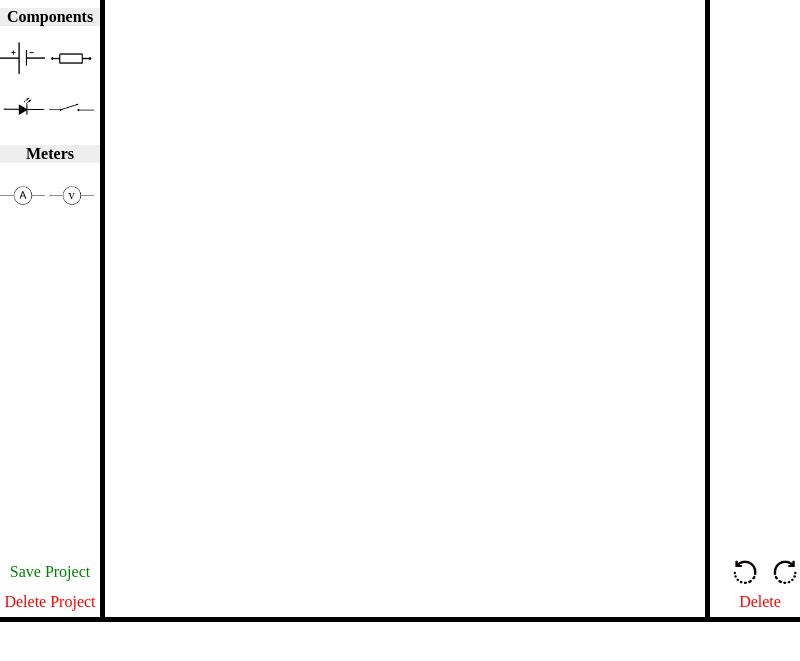
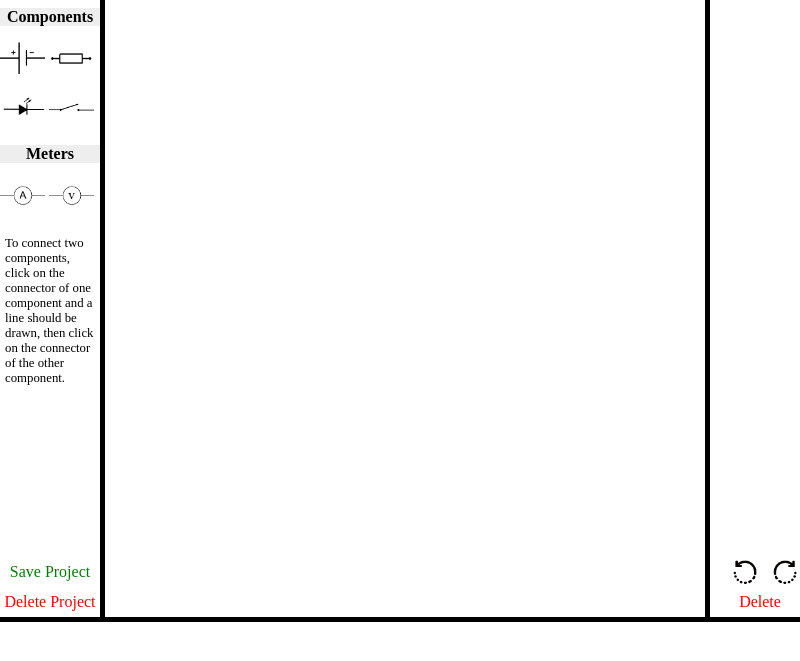
Before and after one commit to HappiApi/DAAH2, an Electron app: page static/index.html in a window 800 px wide. Shown: the part 93-754 px from the top of the page. Drawn offline with nearby package versions, Linux system fonts and the light colour scheme; no server answers.

Commit message:
Add small help text

```diff
--- a/static/index.html
+++ b/static/index.html
@@ -26,6 +26,9 @@
           <img src="./images/ammeter.png" alt="ammeter" class="drag-element"/>
           <img src="./images/voltmeter.png" alt="voltmeter" class="drag-element"/>
         </div>
+        <div class="help-text">
+          <p> To connect two components, click on the connector of one component and a line should be drawn, then click on the connector of the other component.</p>
+        </div>
         <div id="left-bar-bottom">
           <div id="save-project">Save Project</div>
           <div id="delete-project">Delete Project</div>
--- a/static/style.css
+++ b/static/style.css
@@ -173,3 +173,8 @@ svg rect {
 #delete-button:active {
   color: #990000;
 }
+
+.help-text{
+  font-size: 80%;
+  margin: 5px;
+}
```
